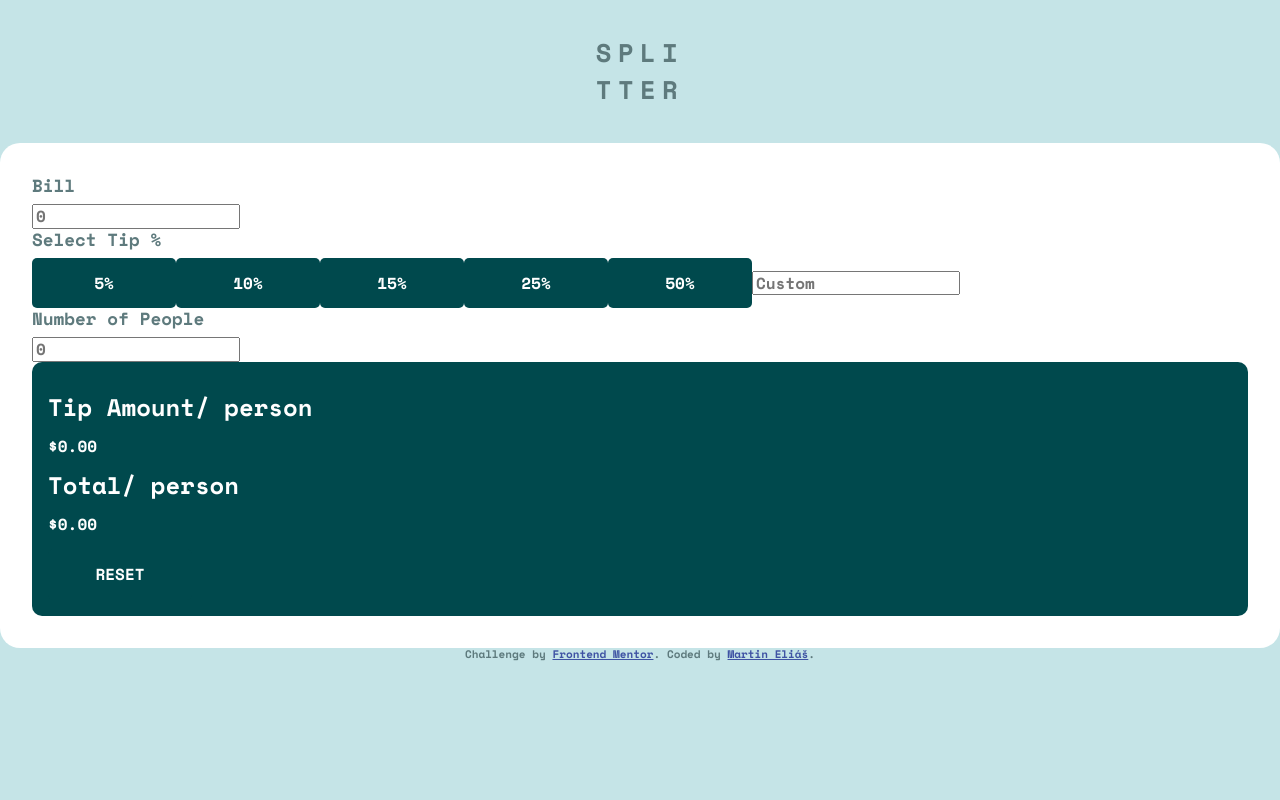
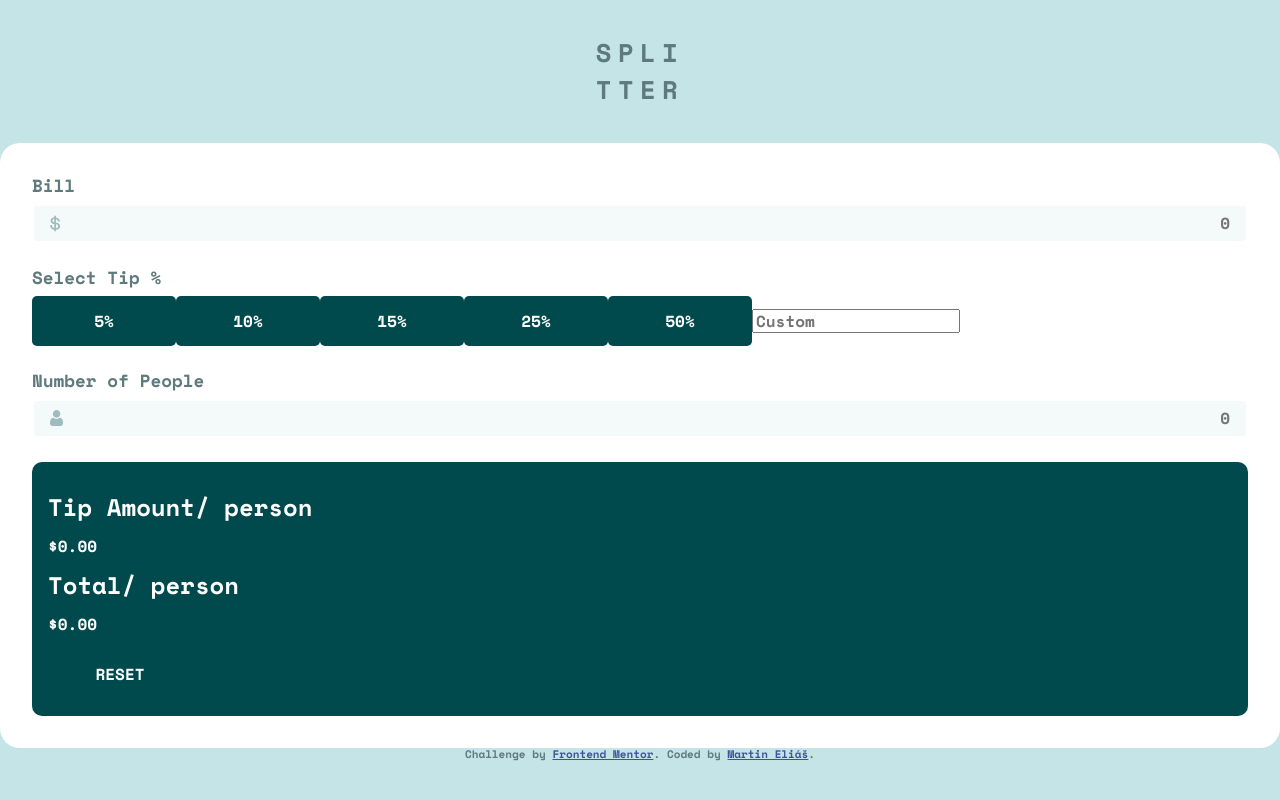
Before and after one commit to martinelias1312/tip-calculator-app-main-ts, a React (Create React App) app: page / in a window 1280 px wide. Shown: the top 800 px of the page. Built offline with nearby package versions, Linux system fonts and the light colour scheme.

Commit message:
inputs, btns hover and focus event styling

```diff
--- a/src/assets/scss/main.scss
+++ b/src/assets/scss/main.scss
@@ -33,6 +33,10 @@ h1 {
 }
 
 .card-inputs {
+  display: flex;
+  flex-direction: column;
+  gap: 1.5em;
+
   h2 {
     font-size: 1.1em;
     margin-bottom: 0.5em;
@@ -46,12 +50,52 @@ button {
   border: none;
   border-radius: 5px;
   min-width: 9em;
+
+  &:hover,
+  &:focus {
+    cursor: pointer;
+    background: $color-Light-grayish-cyan;
+    color: $color-Very-dark-cyan;
+  }
 }
 
+// Bill, People sections inputs
+.bill,
+.people {
+  input {
+    width: 100%;
+    padding: 0.5em 1em;
+    text-align: right;
+    color: $color-Dark-grayish-cyan;
+    border: 2px solid $color-White;
+    border-radius: 5px;
+    background: $color-Very-light-grayish-cyan url(../images/icon-dollar.svg)
+      no-repeat left 1em center;
+
+    &:focus,
+    &:hover {
+      cursor: pointer;
+    }
+
+    &:focus {
+      outline: 2px solid $color-primary-Strong-cyan;
+    }
+  }
+}
+
+.people {
+  input {
+    background: $color-Very-light-grayish-cyan url(../images/icon-person.svg)
+      no-repeat left 1em center;
+  }
+}
+
+/* Tip summary section */
 .tip-summary {
   background: $color-Very-dark-cyan;
   border-radius: 10px;
   padding: 2em 1em 1em 1em;
+  margin-top: 1.5em;
   color: $color-White;
 }
 
```
